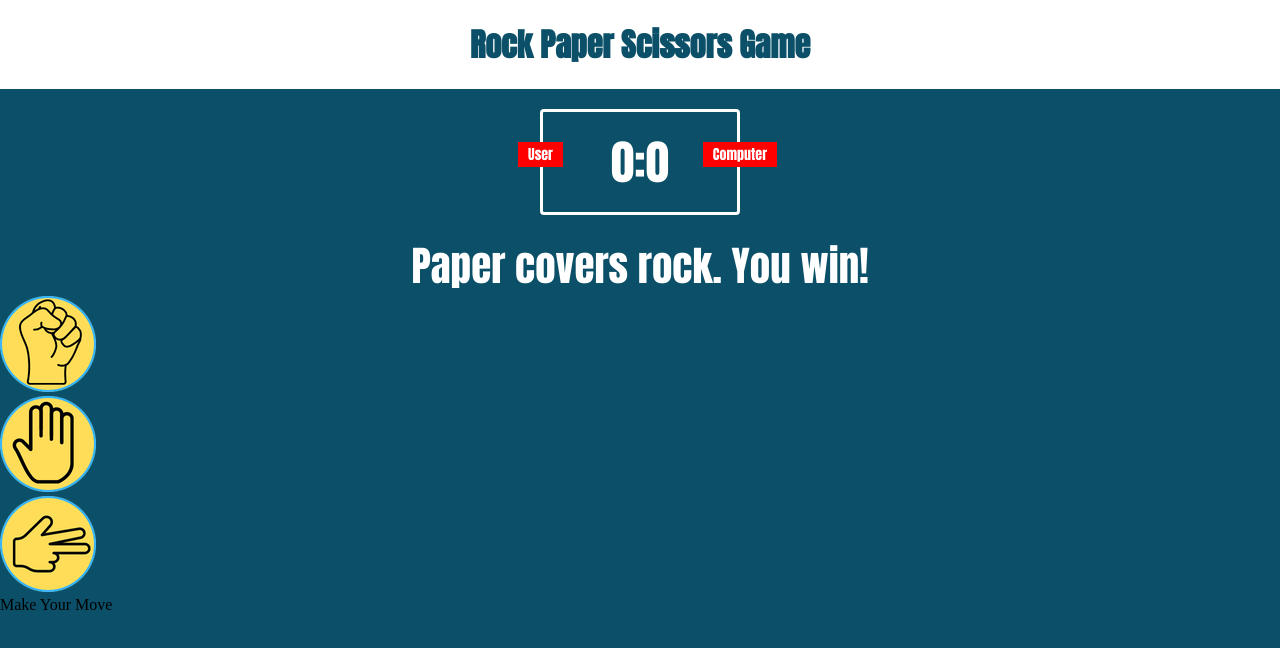
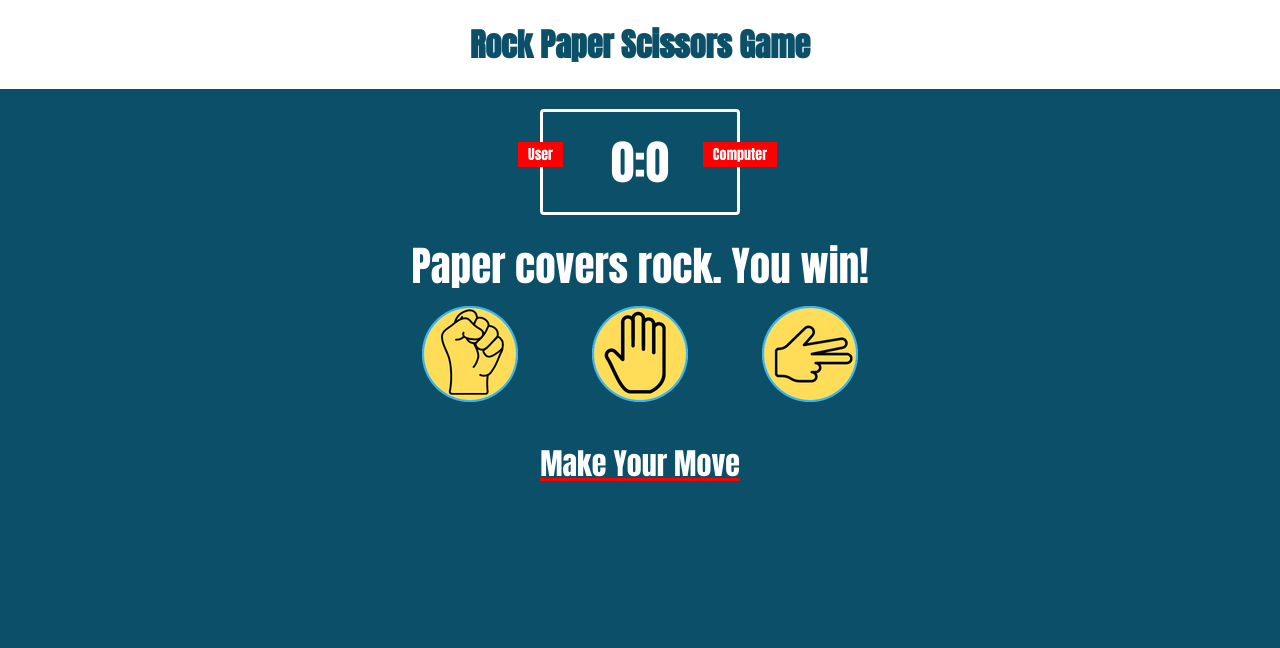
Before and after one commit to richardg88/project-2, a plain HTML site: page index.html in a window 1280 px wide. Drawn offline with Linux system fonts and the light colour scheme.

```diff
--- a/assets/css/style.css
+++ b/assets/css/style.css
@@ -37,6 +37,8 @@ header > h1 {
     position: relative;
 }
 
+/* Style for user and computer badges */
+
 .badge {
     background: red;
     color: #ffffff;
@@ -57,6 +59,8 @@ header > h1 {
     right: -40px;
 }
 
+/* Style for results section */
+
 .results {
     font-size: 41px;
     color: #ffffff;
@@ -66,3 +70,32 @@ header > h1 {
     text-align: center;
     font-family: Anton, sans-serif;
 }
+
+/* Style and layout for images */
+
+.choices {
+    margin-top: 50px 0;
+    text-align: center;
+}
+
+.choice {
+    display: inline-block;
+    margin: 0 25px;
+    padding: 10px;
+    transition: bounce;
+}
+
+.choice:hover {
+    cursor: grab;
+}
+
+/* Style for action message */
+
+#action-message {
+    text-align: center;
+    text-decoration: underline red;
+    color: white;
+    font-family: Anton, sans-serif;
+    font-size: 30px;
+    margin-top: 25px;
+}
```
Also changed, not shown: index.html (+11 -0 lines).
